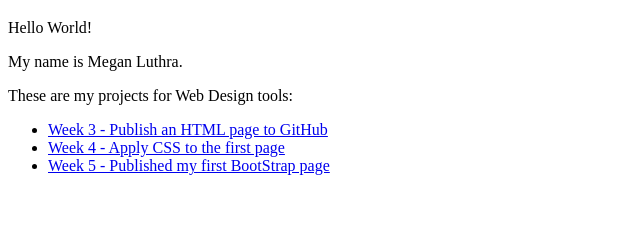
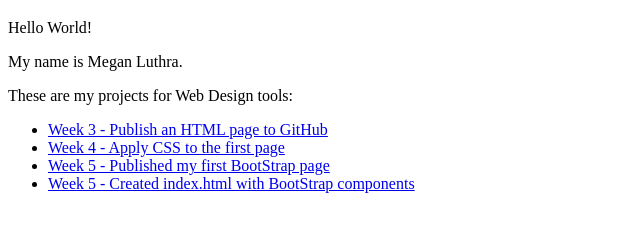
Before and after one commit to mluthra12/mluthra12.github.io, a plain HTML site: page index.html in a window 1280 px wide. Shown: the part 61-292 px from the top of the page, without its empty margins (0-640 px from the left). Drawn offline with Linux system fonts and the light colour scheme.

Commit message:
Updated index links

```diff
--- a/index.html
+++ b/index.html
@@ -11,6 +11,7 @@
   <li><a href="https://mluthra12.github.io/Week_03/">Week 3 - Publish an HTML page to GitHub</a></li>
   <li><a href="https://mluthra12.github.io/Week_04/">Week 4 - Apply CSS to the first page</a></li>
   <li><a href="https://mluthra12.github.io/BootStrap/hello.html">Week 5 - Published my first BootStrap page</a></li>
+  <li><a href="https://mluthra12.github.io/BootStrap/index.html">Week 5 - Created index.html with BootStrap components</a></li>
 </ul>
 
 </body>
```
